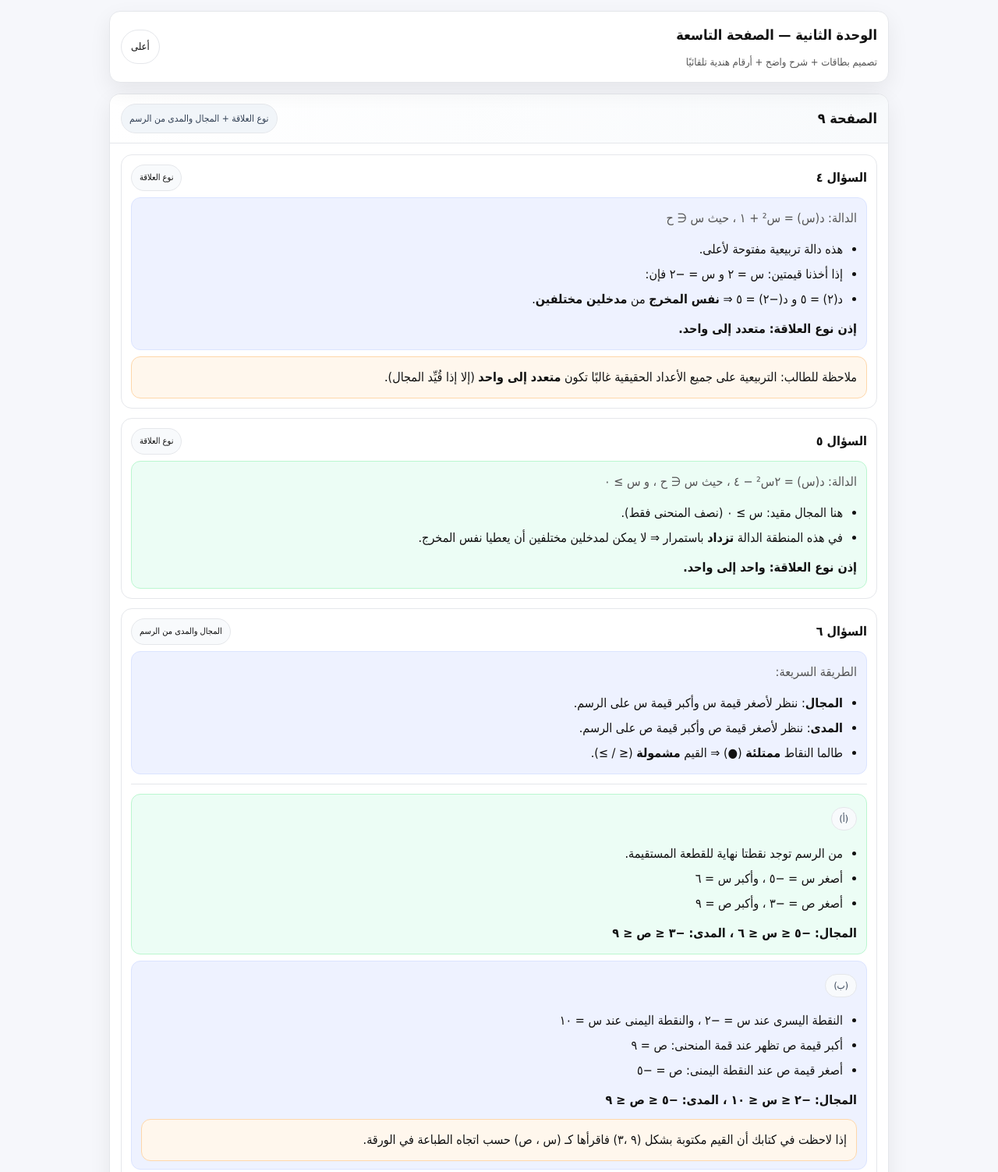
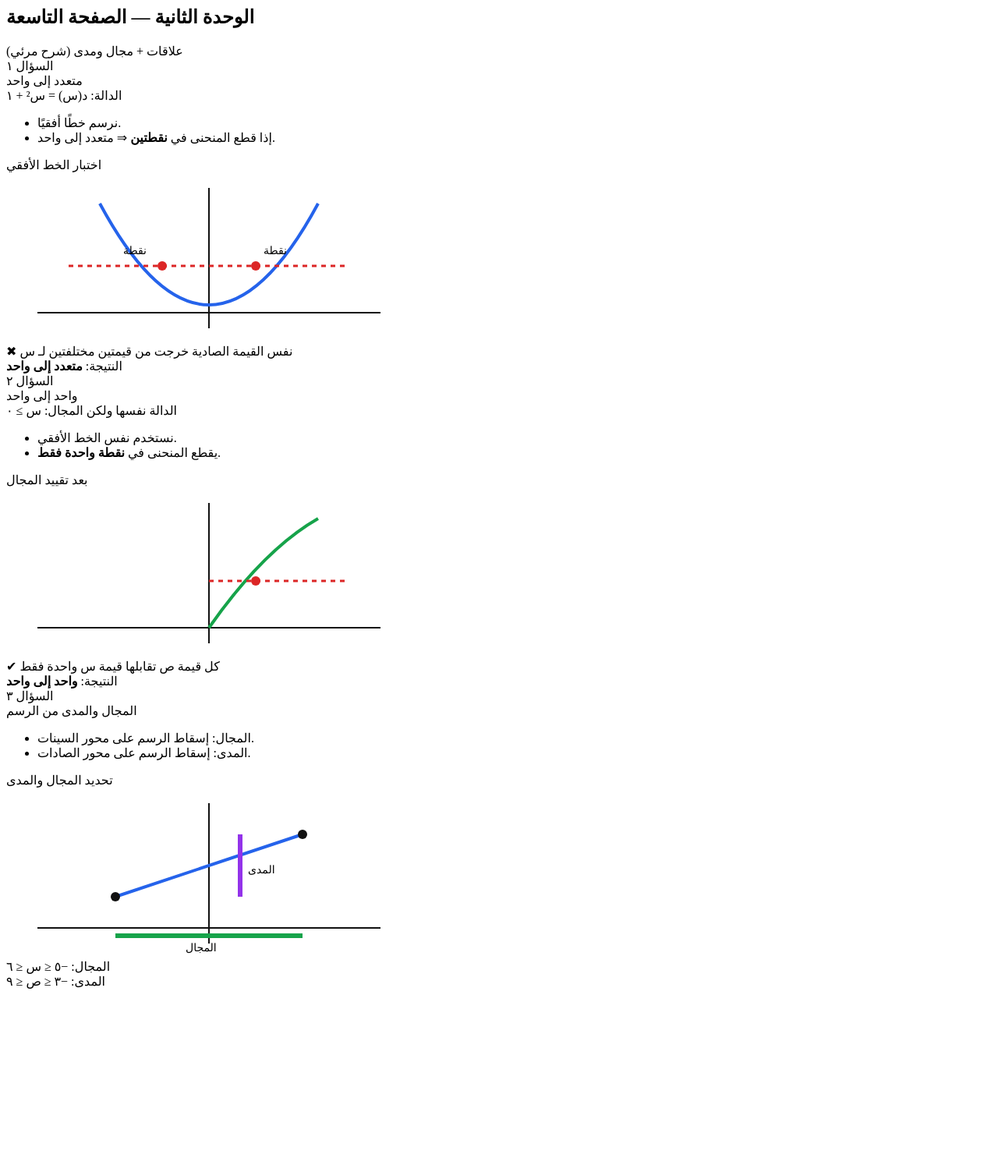
Before and after one commit to s023007/animalnews, a plain HTML site: page index.html in a window 1280 px wide. Shown: the top 1503 px of the page at 78% size. After the commit the page ends 1276 px from the top, so only its background shows below. Drawn offline with Linux system fonts and the light colour scheme.

Commit message:
Update index.html

```diff
--- a/index.html
+++ b/index.html
@@ -1,201 +1,149 @@
-<!doctype html>
-<html lang="ar" dir="rtl">
-<head>
-<meta charset="utf-8"/>
-<meta name="viewport" content="width=device-width, initial-scale=1"/>
-<title>الوحدة الثانية — الصفحة ٩</title>
-
-<style>
-  :root{
-    --bg:#f6f7fb; --card:#fff; --b:#e5e7eb; --ink:#111; --muted:#555;
-    --soft:#eef2ff; --soft2:#ecfdf5; --warn:#fff7ed; --warnb:#fed7aa;
-    --radius:14px; --shadow:0 10px 28px rgba(0,0,0,.07);
-  }
-  body{margin:0;font-family:Tahoma, Arial, sans-serif;background:var(--bg);color:var(--ink);line-height:2;}
-  .container{max-width:1000px;margin:auto;padding:14px;}
-  header{
-    position:sticky;top:10px;z-index:10;
-    background:var(--card);border:1px solid var(--b);border-radius:var(--radius);
-    box-shadow:var(--shadow);padding:12px 14px;
-  }
-  .row{display:flex;gap:10px;align-items:center;justify-content:space-between;flex-wrap:wrap;}
-  .title{font-size:18px;font-weight:700;}
-  .sub{font-size:13px;color:var(--muted);margin-top:4px;}
-  .btn{
-    background:#fff;border:1px solid var(--b);border-radius:999px;
-    padding:8px 12px;font-size:13px;cursor:pointer;text-decoration:none;color:var(--ink);
-  }
-  .btn:hover{transform:translateY(-1px);}
-  .page{
-    margin-top:14px;background:var(--card);border:1px solid var(--b);
-    border-radius:var(--radius);box-shadow:var(--shadow);overflow:hidden;
-  }
-  .pageHead{
-    padding:12px 14px;border-bottom:1px solid var(--b);
-    display:flex;align-items:center;justify-content:space-between;gap:10px;flex-wrap:wrap;
-    background:linear-gradient(90deg,#fff,#f8fafc);
-  }
-  .pageHead h2{margin:0;font-size:18px;}
-  .badge{font-size:12px;background:#f1f5f9;border:1px solid var(--b);padding:6px 10px;border-radius:999px;color:#334155}
-  .content{padding:14px;}
-  .q{
-    background:#fff;border:1px solid var(--b);border-radius:14px;
-    padding:12px;margin-bottom:12px;
-  }
-  .qTitle{display:flex;align-items:center;justify-content:space-between;gap:10px;flex-wrap:wrap;margin-bottom:8px;}
-  .qNo{font-size:16px;font-weight:700;}
-  .tag{font-size:12px;padding:5px 10px;border-radius:999px;border:1px solid var(--b);background:#f8fafc;}
-  .tag.small{font-size:11px}
-  .box{background:var(--soft);border:1px solid #dbe4ff;border-radius:12px;padding:10px 12px;margin-top:8px;}
-  .box.green{background:var(--soft2);border-color:#bbf7d0;}
-  .note{background:var(--warn);border:1px solid var(--warnb);border-radius:12px;padding:10px 12px;margin-top:8px;}
-  .answer{font-weight:700;margin-top:6px;}
-  .muted{color:var(--muted);}
-  ul.steps{margin:8px 0 0;padding:0 18px;}
-  .svgCard{border:1px solid var(--b);border-radius:14px;padding:10px;background:#fff;margin-top:10px;}
-  .pill{display:inline-block;border:1px solid var(--b);background:#f8fafc;border-radius:999px;padding:2px 10px;font-size:12px;color:#334155;margin:6px 0;}
-  .hr{height:1px;background:var(--b);margin:12px 0;}
-
-  /* كسر احترافي */
-  .frac{display:inline-block;vertical-align:middle;text-align:center;line-height:1.1;margin:0 .12em;}
-  .frac .top{display:block;padding:0 .3em;}
-  .frac .bar{display:block;border-top:2px solid #111;margin:.08em .12em;}
-  .frac .bottom{display:block;padding:0 .3em;}
-</style>
-</head>
-
-<body>
-<div class="container">
-
-<header>
-  <div class="row">
-    <div>
-      <div class="title">الوحدة الثانية — الصفحة التاسعة</div>
-      <div class="sub">تصميم بطاقات + شرح واضح + أرقام هندية تلقائيًا</div>
-    </div>
-    <a class="btn" href="#" onclick="window.scrollTo({top:0,behavior:'smooth'});return false;">أعلى</a>
-  </div>
-</header>
-
+<!-- ===================== الوحدة الثانية — الصفحة ٩ (مرئي) ===================== -->
 <section class="page" id="p9">
   <div class="pageHead">
-    <h2>الصفحة ٩</h2>
-    <div class="badge">نوع العلاقة + المجال والمدى من الرسم</div>
+    <h2>الوحدة الثانية — الصفحة التاسعة</h2>
+    <div class="badge">علاقات + مجال ومدى (شرح مرئي)</div>
   </div>
 
   <div class="content">
 
-    <!-- السؤال 4 -->
+    <!-- السؤال ١ -->
     <article class="q">
       <div class="qTitle">
-        <div class="qNo">السؤال ٤</div>
-        <div class="tag small">نوع العلاقة</div>
+        <div class="qNo">السؤال ١</div>
+        <div class="tag small">متعدد إلى واحد</div>
       </div>
 
       <div class="box">
-        <div class="muted">الدالة: د(س) = س² + ١ ، حيث س ∈ ح</div>
+        <div class="muted">الدالة: د(س) = س² + ١</div>
+
         <ul class="steps">
-          <li>هذه دالة تربيعية مفتوحة لأعلى.</li>
-          <li>إذا أخذنا قيمتين: س = ٢ و س = −٢ فإن:</li>
-          <li>د(٢) = ٥ و د(−٢) = ٥ ⇒ <b>نفس المخرج</b> من <b>مدخلين مختلفين</b>.</li>
+          <li>نرسم خطًا أفقيًا.</li>
+          <li>إذا قطع المنحنى في <b>نقطتين</b> ⇒ متعدد إلى واحد.</li>
         </ul>
-        <div class="answer">إذن نوع العلاقة: <b>متعدد إلى واحد</b>.</div>
-      </div>
 
-      <div class="note">
-        ملاحظة للطالب: التربيعية على جميع الأعداد الحقيقية غالبًا تكون <b>متعدد إلى واحد</b> (إلا إذا قُيِّد المجال).
+        <!-- رسم متعدد إلى واحد -->
+        <div class="svgCard">
+          <div class="pill">اختبار الخط الأفقي</div>
+          <svg width="520" height="220" viewBox="0 0 520 220">
+            <!-- المحاور -->
+            <line x1="40" y1="180" x2="480" y2="180" stroke="#111" stroke-width="2"/>
+            <line x1="260" y1="20" x2="260" y2="200" stroke="#111" stroke-width="2"/>
+
+            <!-- المنحنى -->
+            <path d="M120 40 Q260 300 400 40" fill="none" stroke="#2563eb" stroke-width="4"/>
+
+            <!-- الخط الأفقي -->
+            <line x1="80" y1="120" x2="440" y2="120"
+                  stroke="#dc2626" stroke-width="3" stroke-dasharray="6,6"/>
+
+            <!-- نقاط التقاطع -->
+            <circle cx="200" cy="120" r="6" fill="#dc2626"/>
+            <circle cx="320" cy="120" r="6" fill="#dc2626"/>
+
+            <text x="150" y="105" font-size="14">نقطة</text>
+            <text x="330" y="105" font-size="14">نقطة</text>
+          </svg>
+          <div class="graph-note">
+            ✖ نفس القيمة الصادية خرجت من قيمتين مختلفتين لـ س
+          </div>
+        </div>
+
+        <div class="answer">النتيجة: <b>متعدد إلى واحد</b></div>
       </div>
     </article>
 
-    <!-- السؤال 5 -->
+    <!-- السؤال ٢ -->
     <article class="q">
       <div class="qTitle">
-        <div class="qNo">السؤال ٥</div>
-        <div class="tag small">نوع العلاقة</div>
+        <div class="qNo">السؤال ٢</div>
+        <div class="tag small">واحد إلى واحد</div>
       </div>
 
       <div class="box green">
-        <div class="muted">الدالة: د(س) = ٢س² − ٤ ، حيث س ∈ ح ، و س ≥ ٠</div>
+        <div class="muted">الدالة نفسها ولكن المجال: س ≥ ٠</div>
+
         <ul class="steps">
-          <li>هنا المجال مقيد: س ≥ ٠ (نصف المنحنى فقط).</li>
-          <li>في هذه المنطقة الدالة <b>تزداد</b> باستمرار ⇒ لا يمكن لمدخلين مختلفين أن يعطيا نفس المخرج.</li>
+          <li>نستخدم نفس الخط الأفقي.</li>
+          <li>يقطع المنحنى في <b>نقطة واحدة فقط</b>.</li>
         </ul>
-        <div class="answer">إذن نوع العلاقة: <b>واحد إلى واحد</b>.</div>
+
+        <!-- رسم واحد إلى واحد -->
+        <div class="svgCard">
+          <div class="pill">بعد تقييد المجال</div>
+          <svg width="520" height="220" viewBox="0 0 520 220">
+            <!-- المحاور -->
+            <line x1="40" y1="180" x2="480" y2="180" stroke="#111" stroke-width="2"/>
+            <line x1="260" y1="20" x2="260" y2="200" stroke="#111" stroke-width="2"/>
+
+            <!-- نصف المنحنى -->
+            <path d="M260 180 Q330 80 400 40" fill="none"
+                  stroke="#16a34a" stroke-width="4"/>
+
+            <!-- الخط الأفقي -->
+            <line x1="260" y1="120" x2="440" y2="120"
+                  stroke="#dc2626" stroke-width="3" stroke-dasharray="6,6"/>
+
+            <!-- نقطة واحدة -->
+            <circle cx="320" cy="120" r="6" fill="#dc2626"/>
+          </svg>
+          <div class="graph-note">
+            ✔ كل قيمة ص تقابلها قيمة س واحدة فقط
+          </div>
+        </div>
+
+        <div class="answer">النتيجة: <b>واحد إلى واحد</b></div>
       </div>
     </article>
 
-    <!-- السؤال 6 -->
+    <!-- السؤال ٣ -->
     <article class="q">
       <div class="qTitle">
-        <div class="qNo">السؤال ٦</div>
+        <div class="qNo">السؤال ٣</div>
         <div class="tag small">المجال والمدى من الرسم</div>
       </div>
 
       <div class="box">
-        <div class="muted">الطريقة السريعة:</div>
         <ul class="steps">
-          <li><b>المجال</b>: ننظر لأصغر قيمة س وأكبر قيمة س على الرسم.</li>
-          <li><b>المدى</b>: ننظر لأصغر قيمة ص وأكبر قيمة ص على الرسم.</li>
-          <li>طالما النقاط <b>ممتلئة</b> (●) ⇒ القيم <b>مشمولة</b> (≤ / ≥).</li>
+          <li>المجال: إسقاط الرسم على محور السينات.</li>
+          <li>المدى: إسقاط الرسم على محور الصادات.</li>
         </ul>
+
+        <!-- رسم المجال والمدى -->
+        <div class="svgCard">
+          <div class="pill">تحديد المجال والمدى</div>
+          <svg width="520" height="220" viewBox="0 0 520 220">
+            <!-- المحاور -->
+            <line x1="40" y1="180" x2="480" y2="180" stroke="#111" stroke-width="2"/>
+            <line x1="260" y1="20" x2="260" y2="200" stroke="#111" stroke-width="2"/>
+
+            <!-- قطعة -->
+            <line x1="140" y1="140" x2="380" y2="60"
+                  stroke="#2563eb" stroke-width="4"/>
+
+            <!-- نقاط مغلقة -->
+            <circle cx="140" cy="140" r="6" fill="#111"/>
+            <circle cx="380" cy="60" r="6" fill="#111"/>
+
+            <!-- المجال -->
+            <line x1="140" y1="190" x2="380" y2="190"
+                  stroke="#16a34a" stroke-width="6"/>
+
+            <!-- المدى -->
+            <line x1="300" y1="140" x2="300" y2="60"
+                  stroke="#9333ea" stroke-width="6"/>
+
+            <text x="230" y="210" font-size="14">المجال</text>
+            <text x="310" y="110" font-size="14">المدى</text>
+          </svg>
+        </div>
+
+        <div class="answer">
+          المجال: −٥ ≤ س ≤ ٦<br/>
+          المدى: −٣ ≤ ص ≤ ٩
+        </div>
       </div>
-
-      <div class="hr"></div>
-
-      <!-- (أ) -->
-      <div class="box green">
-        <div class="pill">(أ)</div>
-        <ul class="steps">
-          <li>من الرسم توجد نقطتا نهاية للقطعة المستقيمة.</li>
-          <li>أصغر س = −٥ ، وأكبر س = ٦</li>
-          <li>أصغر ص = −٣ ، وأكبر ص = ٩</li>
-        </ul>
-        <div class="answer">المجال: −٥ ≤ س ≤ ٦ ، المدى: −٣ ≤ ص ≤ ٩</div>
-      </div>
-
-      <!-- (ب) -->
-      <div class="box">
-        <div class="pill">(ب)</div>
-        <ul class="steps">
-          <li>النقطة اليسرى عند س = −٢ ، والنقطة اليمنى عند س = ١٠</li>
-          <li>أكبر قيمة ص تظهر عند قمة المنحنى: ص = ٩</li>
-          <li>أصغر قيمة ص عند النقطة اليمنى: ص = −٥</li>
-        </ul>
-        <div class="answer">المجال: −٢ ≤ س ≤ ١٠ ، المدى: −٥ ≤ ص ≤ ٩</div>
-        <div class="note">إذا لاحظت في كتابك أن القيم مكتوبة بشكل (٩ ،٣) فاقرأها كـ (س ، ص) حسب اتجاه الطباعة في الورقة.</div>
-      </div>
-
-      <!-- (ج) -->
-      <div class="box green">
-        <div class="pill">(ج)</div>
-        <ul class="steps">
-          <li>الرسم يبدأ من س = −٤ وينتهي عند س = ٣</li>
-          <li>أكبر ص عند القمة: ص = ٥</li>
-          <li>أصغر ص عند القاع: ص = −٢</li>
-        </ul>
-        <div class="answer">المجال: −٤ ≤ س ≤ ٣ ، المدى: −٢ ≤ ص ≤ ٥</div>
-      </div>
-
     </article>
 
   </div>
 </section>
-
-<!-- تحويل الأرقام الإنجليزية إلى أرقام هندية تلقائيًا -->
-<script>
-(function(){
-  const map = {'0':'٠','1':'١','2':'٢','3':'٣','4':'٤','5':'٥','6':'٦','7':'٧','8':'٨','9':'٩'};
-  function convert(node){
-    if(node.nodeType===3){
-      node.nodeValue = node.nodeValue.replace(/[0-9]/g, d => map[d]);
-    } else if(node.nodeType===1){
-      for(const ch of node.childNodes) convert(ch);
-    }
-  }
-  convert(document.body);
-})();
-</script>
-
-</div>
-</body>
-</html>
```
